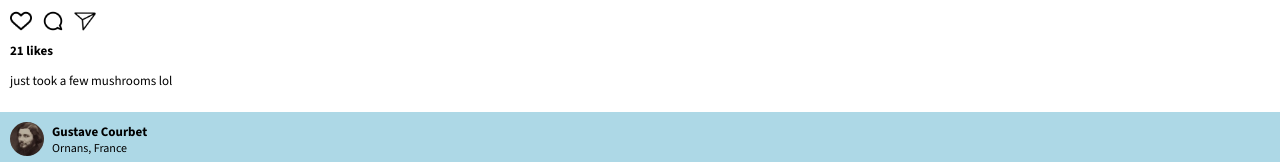
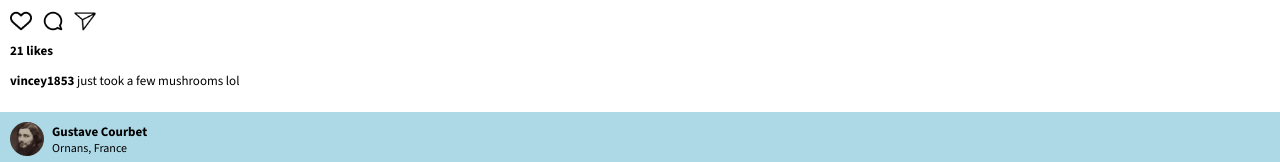
Before and after one commit to InquisitiveOne/Oldagram-image-site, a plain HTML site: page index.html in a window 1280 px wide. Shown: the part 1389-1551 px from the top of the page. Drawn offline with nearby package versions, Linux system fonts and the light colour scheme.

Commit message:
Add username to comments

```diff
--- a/index.css
+++ b/index.css
@@ -52,7 +52,9 @@ h2.user-name, p.user-location {
     margin: 0;
 }
 
-h2.user-name, p.post-likes  {
+h2.user-name,
+p.post-likes,
+.post-commenter  {
     color: #000;
     font-size: 13px;
     font-style: normal;
--- a/index.js
+++ b/index.js
@@ -55,7 +55,7 @@ posts.forEach(post => {
             </a>
         </div>
         <p class="post-likes">${post.likes} likes</p>
-        <p class="post-comments">${post.comment}</p>
+        <p class="post-comments"><span class="post-commenter">${post.username}</span> ${post.comment}</p>
     `;
     // Append the post element to the container
     postsContainer.appendChild(postElement);
```
